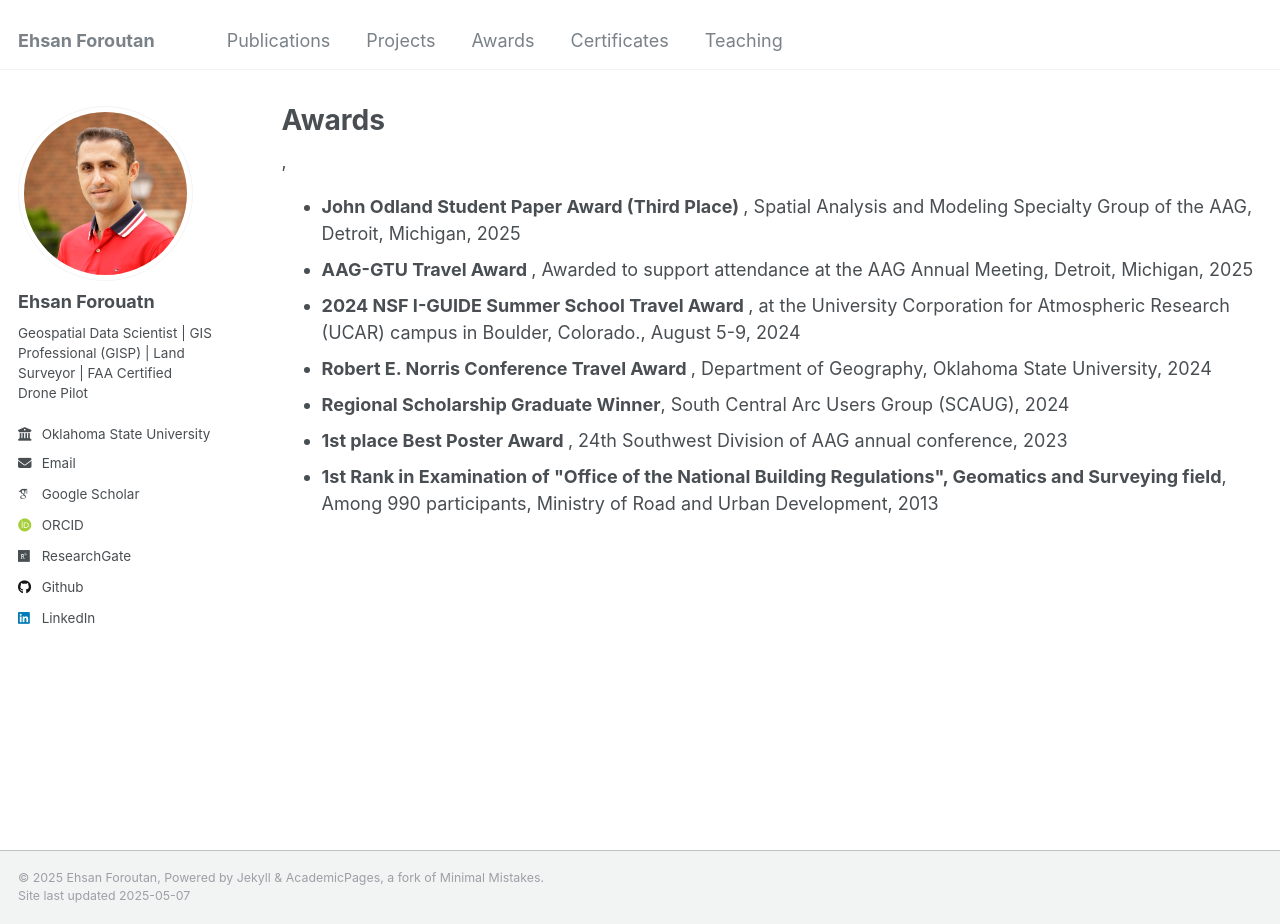
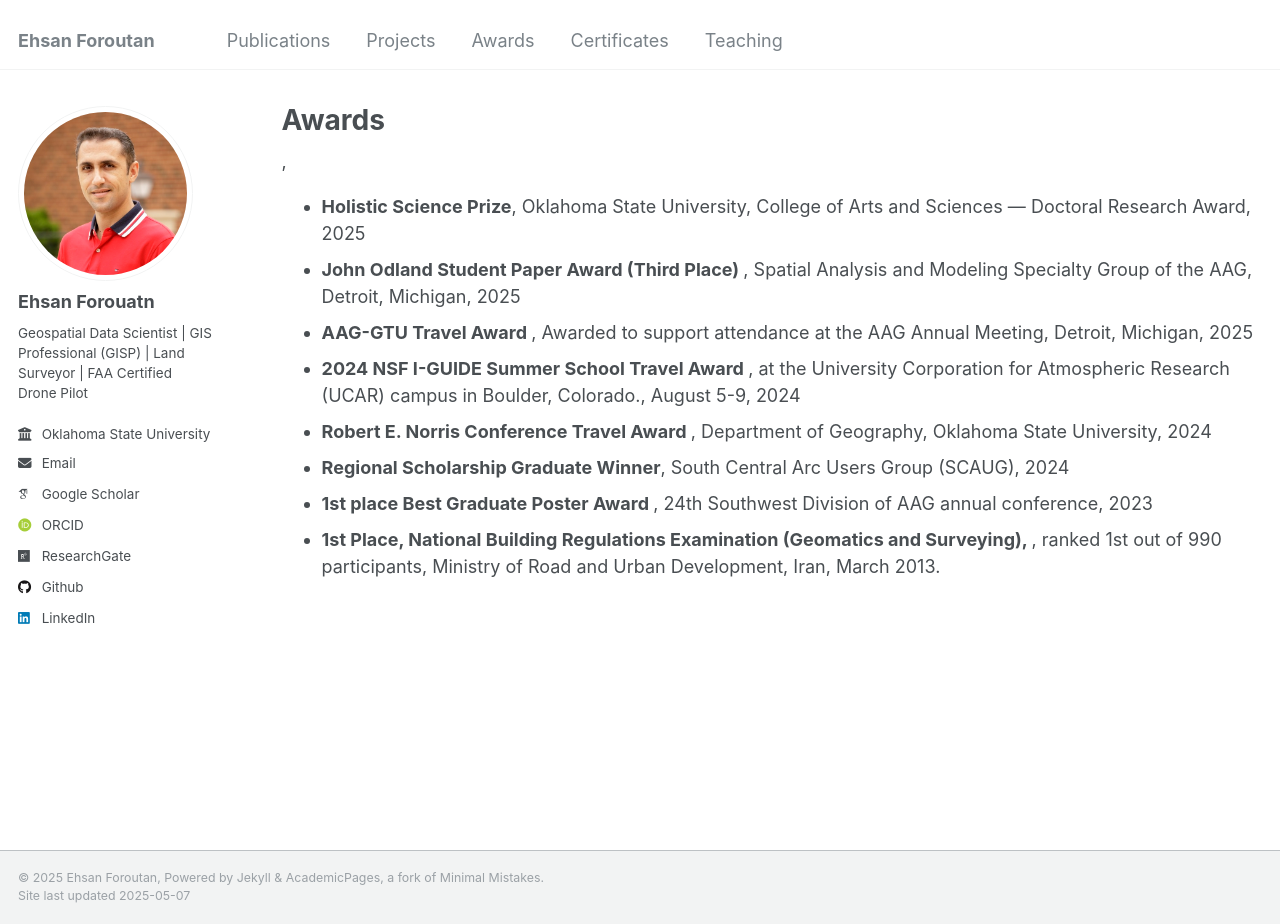
Before and after one commit to eforoutan/eforoutan.github.io, a Jekyll site: the page built from _pages/awards.html, in a window 1280 px wide and 924 px high. Built offline with Jekyll 4.4.1, drawn with Linux system fonts in a browser that asks for light colours; some web fonts are replaced.

Commit message:
Update awards.html

```diff
--- a/_pages/awards.html
+++ b/_pages/awards.html
@@ -9,14 +9,15 @@ author_profile: true
 
 
 <ul>
+  <li><strong>Holistic Science Prize</strong>, Oklahoma State University, College of Arts and Sciences — Doctoral Research Award, 2025 </li>
   <li><strong>John Odland Student Paper Award (Third Place) </strong>, Spatial Analysis and Modeling Specialty Group of the AAG, Detroit, Michigan, 2025 </li>
   <li><strong>AAG-GTU Travel Award </strong>, Awarded to support attendance at the AAG Annual Meeting, Detroit, Michigan, 2025 </li>
   <li><strong>
 2024 NSF I-GUIDE Summer School Travel Award </strong>, at the University Corporation for Atmospheric Research (UCAR) campus in Boulder, Colorado., August 5-9, 2024 </li>
   <li><strong>Robert E. Norris Conference Travel Award </strong>, Department of Geography, Oklahoma State University, 2024 </li>
   <li><strong>Regional Scholarship Graduate Winner</strong>, South Central Arc Users Group (SCAUG), 2024 </li>
-  <li><strong>1st place Best Poster Award </strong>, 24th Southwest Division of AAG annual conference, 2023</li>
-  <li><strong>1st Rank in Examination of "Office of the National Building Regulations", Geomatics and Surveying   field</strong>, Among 990 participants, Ministry of Road and Urban Development, 2013</li>
+  <li><strong>1st place Best Graduate Poster Award </strong>, 24th Southwest Division of AAG annual conference, 2023</li>
+  <li><strong>1st Place, National Building Regulations Examination (Geomatics and Surveying), </strong>, ranked 1st out of 990 participants, Ministry of Road and Urban Development, Iran, March 2013.</li>
 </ul>
 
 {% for post in site.portfolio %}
```
